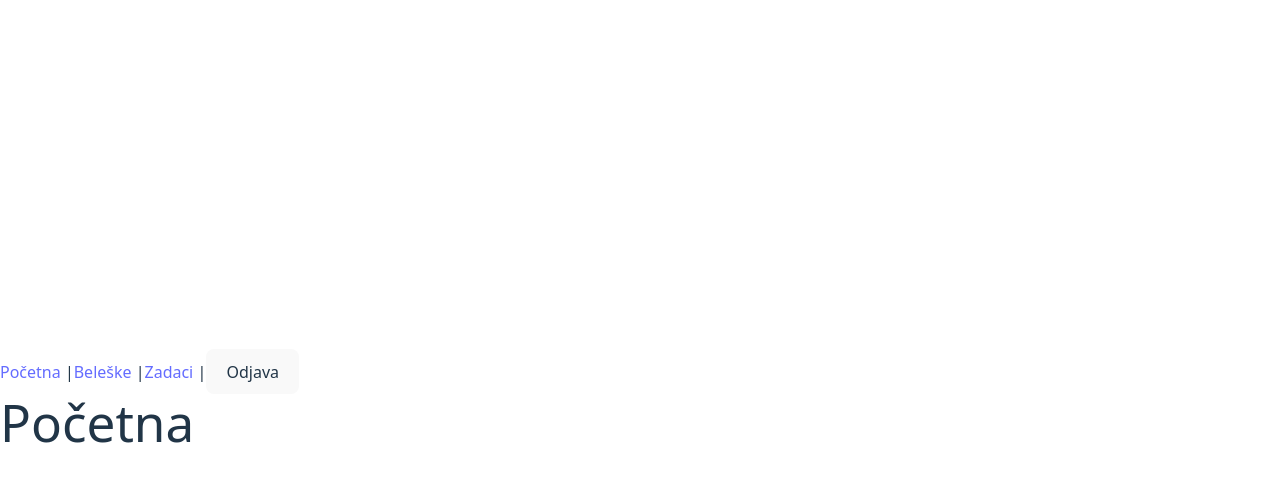
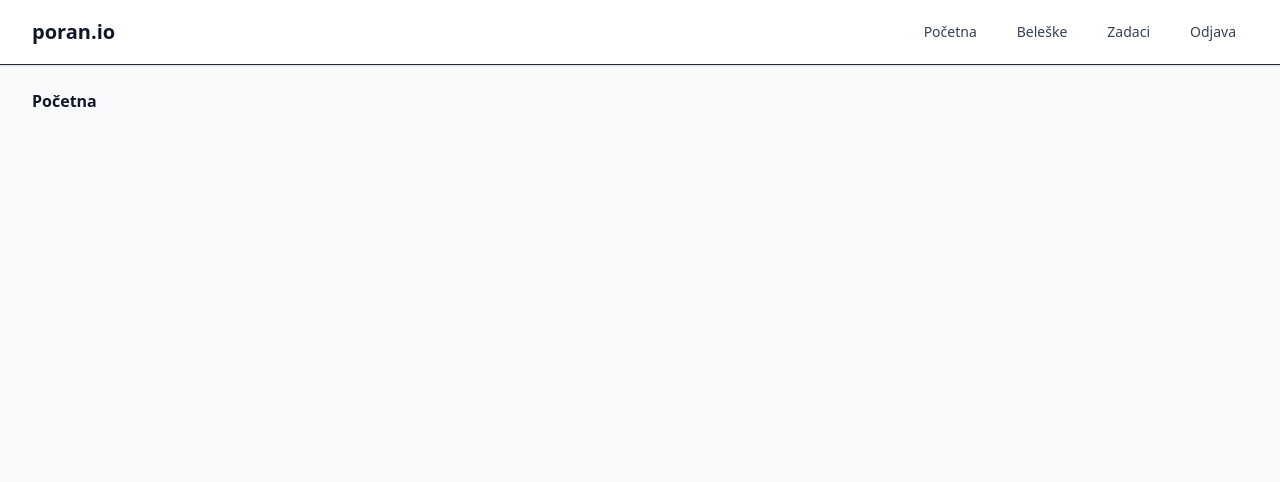
Before and after one commit to elab-development/internet-tehnologije-2024-projekat-todoapp_2021_0357__2021_0124, a React app in the folder frontend/: page / in a window 1280 px wide. Shown: the top 482 px of the page. Built offline with nearby package versions, Linux system fonts and the light colour scheme; the HTML template or start-up script is replaced by a standard one.

Commit message:
Popravljen bug gde ne radi dark mode

```diff
--- a/frontend/src/App.tsx
+++ b/frontend/src/App.tsx
@@ -16,7 +16,6 @@ function App() {
           <Route path="login" element={<LoginPage />} />
           <Route path="register" element={<RegisterPage />} />
         </Route>
-
         {/* rute za ulogovane korisnike */}
         <Route path="/" element={<MainLayout />}>
           <Route index element={<HomePage />} />
--- a/frontend/src/index.css
+++ b/frontend/src/index.css
@@ -1,70 +1,17 @@
 @import "tailwindcss";
 
-:root {
-  font-family: system-ui, Avenir, Helvetica, Arial, sans-serif;
-  line-height: 1.5;
-  font-weight: 400;
+@layer base {
+  body {
+    @apply bg-gray-50 text-gray-800 antialiased;
+    @apply dark:bg-gray-900 dark:text-gray-200;
+  }
 
-  color-scheme: light dark;
-  color: rgba(255, 255, 255, 0.87);
-  background-color: #242424;
+  h1, h2, h3, h4, h5, h6 {
+    @apply font-semibold text-gray-900 dark:text-white;
+  }
 
-  font-synthesis: none;
-  text-rendering: optimizeLegibility;
-  -webkit-font-smoothing: antialiased;
-  -moz-osx-font-smoothing: grayscale;
-}
-
-a {
-  font-weight: 500;
-  color: #646cff;
-  text-decoration: inherit;
-}
-a:hover {
-  color: #535bf2;
-}
-
-body {
-  margin: 0;
-  display: flex;
-  place-items: center;
-  min-width: 320px;
-  min-height: 100vh;
-}
-
-h1 {
-  font-size: 3.2em;
-  line-height: 1.1;
-}
-
-button {
-  border-radius: 8px;
-  border: 1px solid transparent;
-  padding: 0.6em 1.2em;
-  font-size: 1em;
-  font-weight: 500;
-  font-family: inherit;
-  background-color: #1a1a1a;
-  cursor: pointer;
-  transition: border-color 0.25s;
-}
-button:hover {
-  border-color: #646cff;
-}
-button:focus,
-button:focus-visible {
-  outline: 4px auto -webkit-focus-ring-color;
-}
-
-@media (prefers-color-scheme: light) {
-  :root {
-    color: #213547;
-    background-color: #ffffff;
-  }
-  a:hover {
-    color: #747bff;
-  }
-  button {
-    background-color: #f9f9f9;
+  button:not(:disabled),
+  [role="button"]:not(:disabled) {
+    @apply cursor-pointer;
   }
 }
--- a/frontend/src/layouts/GuestLayout.tsx
+++ b/frontend/src/layouts/GuestLayout.tsx
@@ -3,8 +3,10 @@ import { Outlet } from 'react-router-dom';
 // layout za stranice gde korisnik nije ulogovan
 const GuestLayout = () => {
   return (
-    <div>
-      <Outlet />
+    <div className="min-h-screen bg-gray-100 flex items-center justify-center dark:bg-gray-900">
+      <div className="bg-white p-8 rounded-lg shadow-md w-full max-w-md dark:bg-gray-800">
+        <Outlet />
+      </div>
     </div>
   );
 };
--- a/frontend/src/layouts/MainLayout.tsx
+++ b/frontend/src/layouts/MainLayout.tsx
@@ -3,17 +3,51 @@ import { Outlet, Link } from 'react-router-dom';
 // layout za stranice gde je korisnik ulogovan
 const MainLayout = () => {
   return (
-    <div>
+    <div className="w-full min-h-screen bg-gray-50 dark:bg-gray-800">
       {/* navigacija */}
-      <nav>
-        <Link to="/">Početna</Link> |
-        <Link to="/notes">Beleške</Link> |
-        <Link to="/tasks">Zadaci</Link> |
-        <button>Odjava</button>
+      <nav className="bg-white shadow-sm border-b dark:bg-gray-900 dark:border-gray-700">
+        <div className="w-full px-4 sm:px-6 lg:px-8">
+          <div className="flex justify-between h-16">
+            <div className="flex items-center">
+              <Link
+                to="/"
+                className="text-xl font-bold text-gray-900 hover:text-blue-600 dark:text-white dark:hover:text-blue-400"
+              >
+                poran.io
+              </Link>
+            </div>
+            <div className="flex items-center space-x-4">
+              <Link
+                to="/"
+                className="text-gray-700 hover:text-blue-600 px-3 py-2 rounded-md text-sm font-medium dark:text-gray-300 dark:hover:text-blue-400"
+              >
+                Početna
+              </Link>
+              <Link
+                to="/notes"
+                className="text-gray-700 hover:text-blue-600 px-3 py-2 rounded-md text-sm font-medium dark:text-gray-300 dark:hover:text-blue-400"
+              >
+                Beleške
+              </Link>
+              <Link
+                to="/tasks"
+                className="text-gray-700 hover:text-blue-600 px-3 py-2 rounded-md text-sm font-medium dark:text-gray-300 dark:hover:text-blue-400"
+              >
+                Zadaci
+              </Link>
+              <button
+                className="text-gray-700 hover:text-red-600 px-3 py-2 rounded-md text-sm font-medium dark:text-gray-300 dark:hover:text-red-400"
+              >
+                Odjava
+              </button>
+            </div>
+          </div>
+        </div>
       </nav>
-
       {/* saaadržaaaj */}
-      <Outlet />
+      <main className="w-full py-6 px-4 sm:px-6 lg:px-8">
+        <Outlet />
+      </main>
     </div>
   );
 };
```
Also changed, not shown: 1 other file (tests, documents, lock files or other folders).
